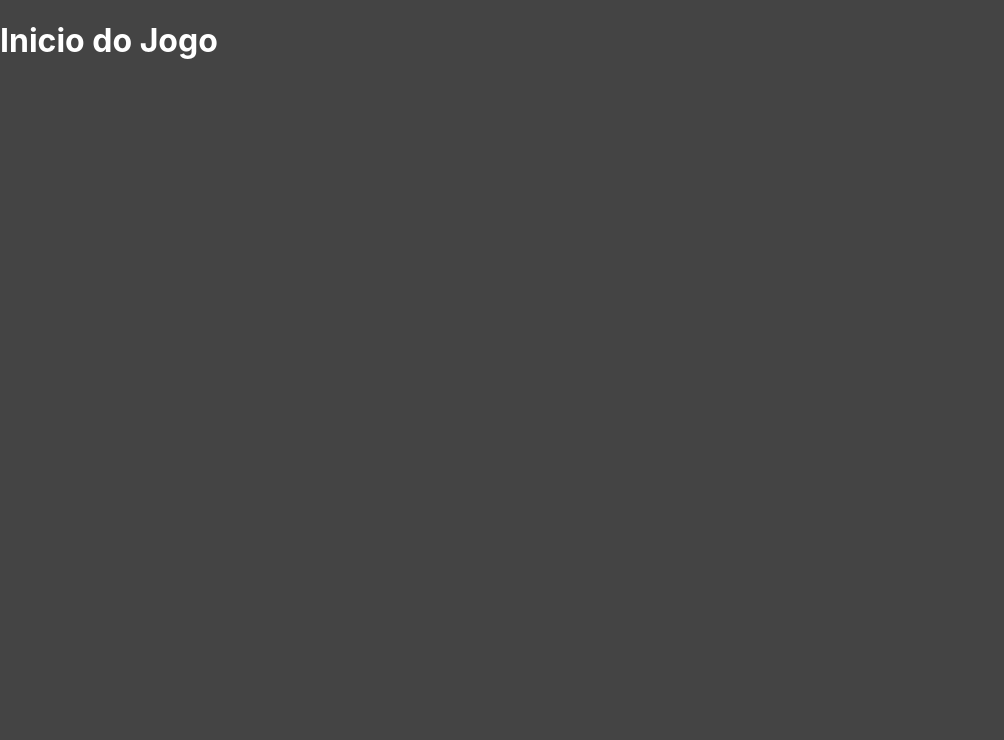
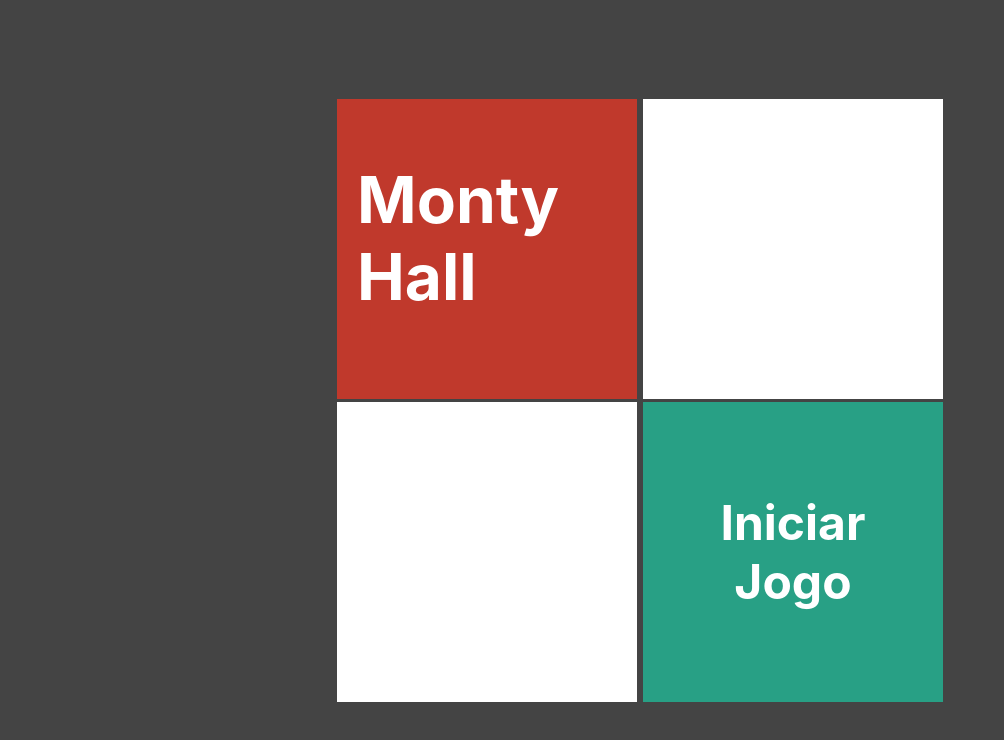
Before and after one commit to AlissonDavisAlmeida/Nextjs-Projeto-MontyHall, a Next.js app: page / in a window 1280 px wide. Shown: the top 740 px of the page, without its empty margins (0-1004 px from the left). Built offline with nearby package versions, Linux system fonts and the light colour scheme.

Commit message:
alterações dia 04.11.2021

```diff
--- /dev/null
+++ b/components/Cartao.tsx
@@ -0,0 +1,19 @@
+import styles from '../styles/cartao.module.css';
+
+interface CartaoProps{
+    bgColor? : string
+    children? : any
+}
+
+function Cartao(props : CartaoProps) {
+    return (
+        <div className={styles.cartao}
+        style={{
+            backgroundColor:props.bgColor ?? "white"
+          }}>
+            {props.children}
+        </div>
+    );
+}
+
+export default Cartao;
--- a/pages/index.tsx
+++ b/pages/index.tsx
@@ -1,14 +1,30 @@
-import { useState } from "react";
-import Porta from "../components/Porta";
-import { atualizarPortas, criarPortas } from "../functions/porta";
-import PortaModel from "../model/porta";
+import styles from '../styles/formulario.module.css';
 
 
-export default function Home() {
+import Cartao from "../components/Cartao";
+import Link from 'next/link';
+
+
+export default function Form() {
 
   return (
-    <div className="area" style={{display:"flex", flexWrap:"wrap"}}>
-      <h1>Inicio do Jogo</h1>
+    <div className={styles.formulario}>
+      <div>
+      <Cartao bgColor="#c0392c">
+        <h1>Monty Hall</h1>
+      </Cartao>
+      <Cartao ></Cartao>
+
+      </div>
+      <div>
+      <Cartao></Cartao>
+      <Cartao bgColor="#28a085">
+    <Link href={`/jogo/4/2`}>
+      <h2 className={styles.link}>Iniciar Jogo</h2>
+      </Link>
+      </Cartao>
+
+      </div>
     </div>
   )
 }
--- /dev/null
+++ b/styles/cartao.module.css
@@ -0,0 +1,9 @@
+.cartao{
+    display: flex;
+    width: 300px;
+    height: 300px;
+    color: white;
+    margin: 3px;
+    font-size: 2rem;
+    padding: 20px;
+}
--- /dev/null
+++ b/styles/formulario.module.css
@@ -0,0 +1,15 @@
+.formulario{
+    display: flex;
+
+    height: 100vh;
+    justify-content: center;
+    align-items: center;
+
+}
+.link{
+    flex:1;
+    margin:0;
+    display: flex;
+    text-align: center;
+    align-items: center;
+}
```
Also changed, not shown: pages/jogo/[portas]/[presente].tsx (renamed from pages/jogo.tsx, +15 -7 lines), styles/jogo.module.css (+14 -0 lines).
